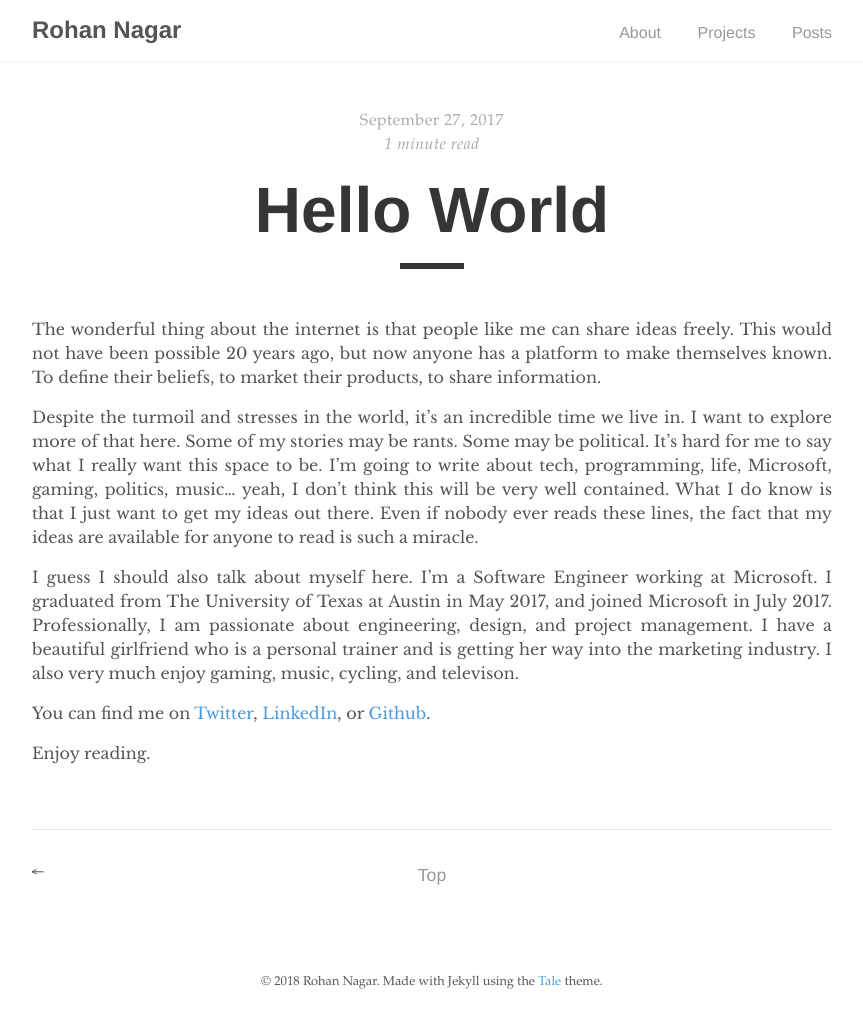
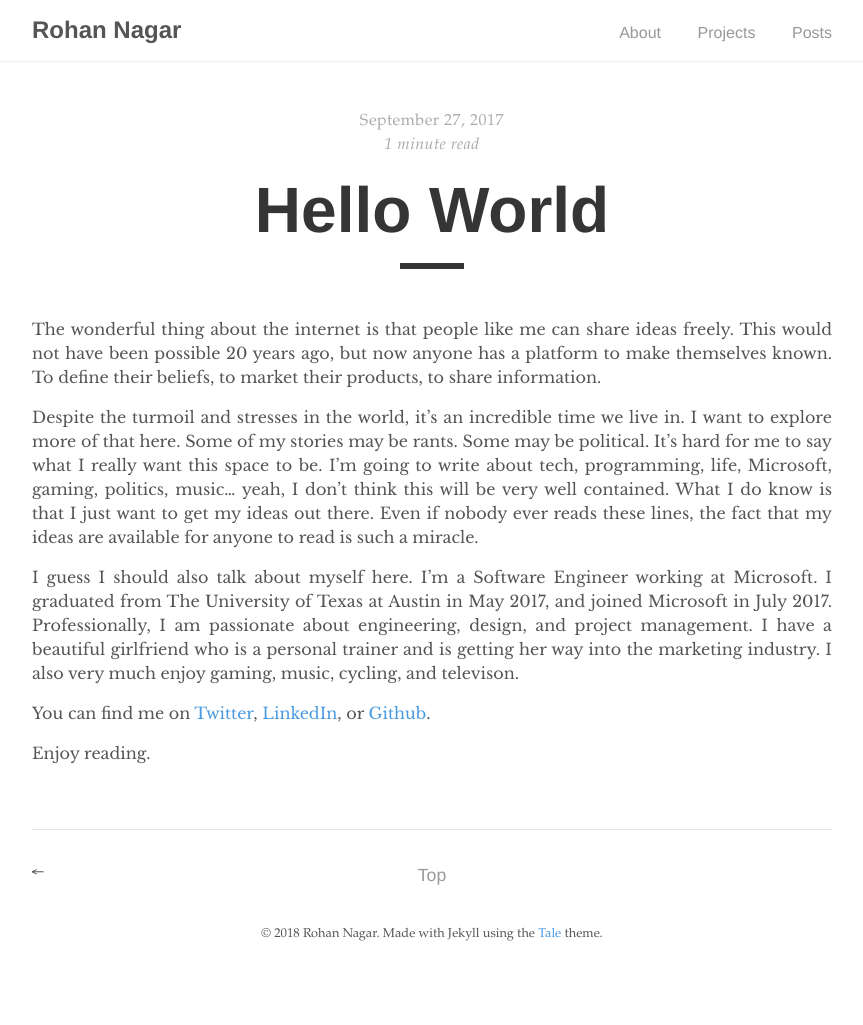
Before and after one commit to RohanNagar/RohanNagar.github.io, a Jekyll site: the page built from _posts/2017-09-27-hello-world.md, in a window 1280 px wide. Shown: the whole page, without its empty margins (208-1071 px from the left). Built offline with Jekyll 4.4.1, drawn with Linux system fonts in a browser that asks for light colours; comment, search, counter and statistics services are not loaded; after the commit the page ends 977 px from its top, so only the background shows below that.

Commit message:
Remove line breaks

```diff
--- a/_layouts/post.html
+++ b/_layouts/post.html
@@ -29,10 +29,10 @@ layout: default
   <a href="#" class="top">Top</a>
 </div>
 
-</br>
-</br>
-<script src="https://utteranc.es/client.js"
-        repo="RohanNagar/rohannagar.github.io"
-        issue-term="title"
-        async>
-</script>
+<div class="comments">
+  <script src="https://utteranc.es/client.js"
+          repo="RohanNagar/rohannagar.github.io"
+          issue-term="title"
+          async>
+  </script>
+</div>
```
